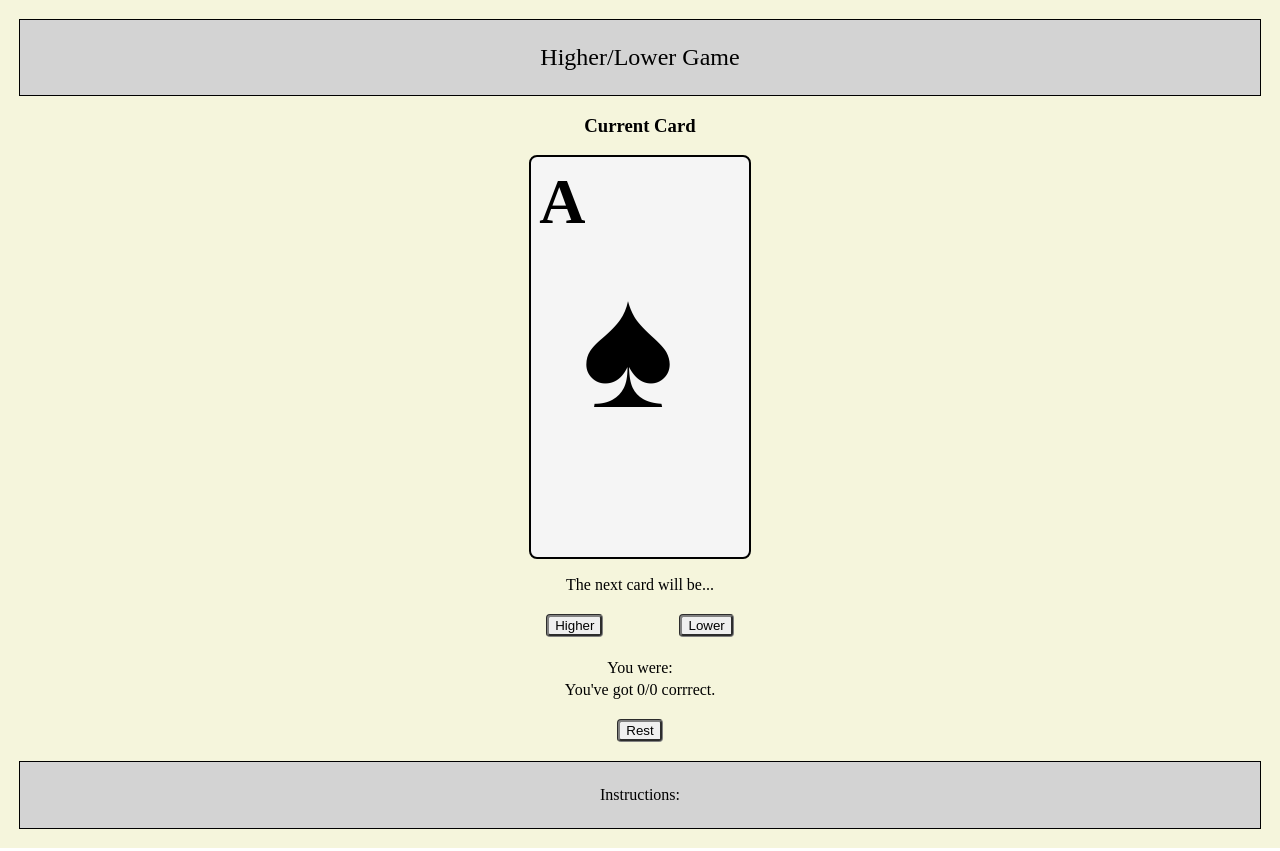
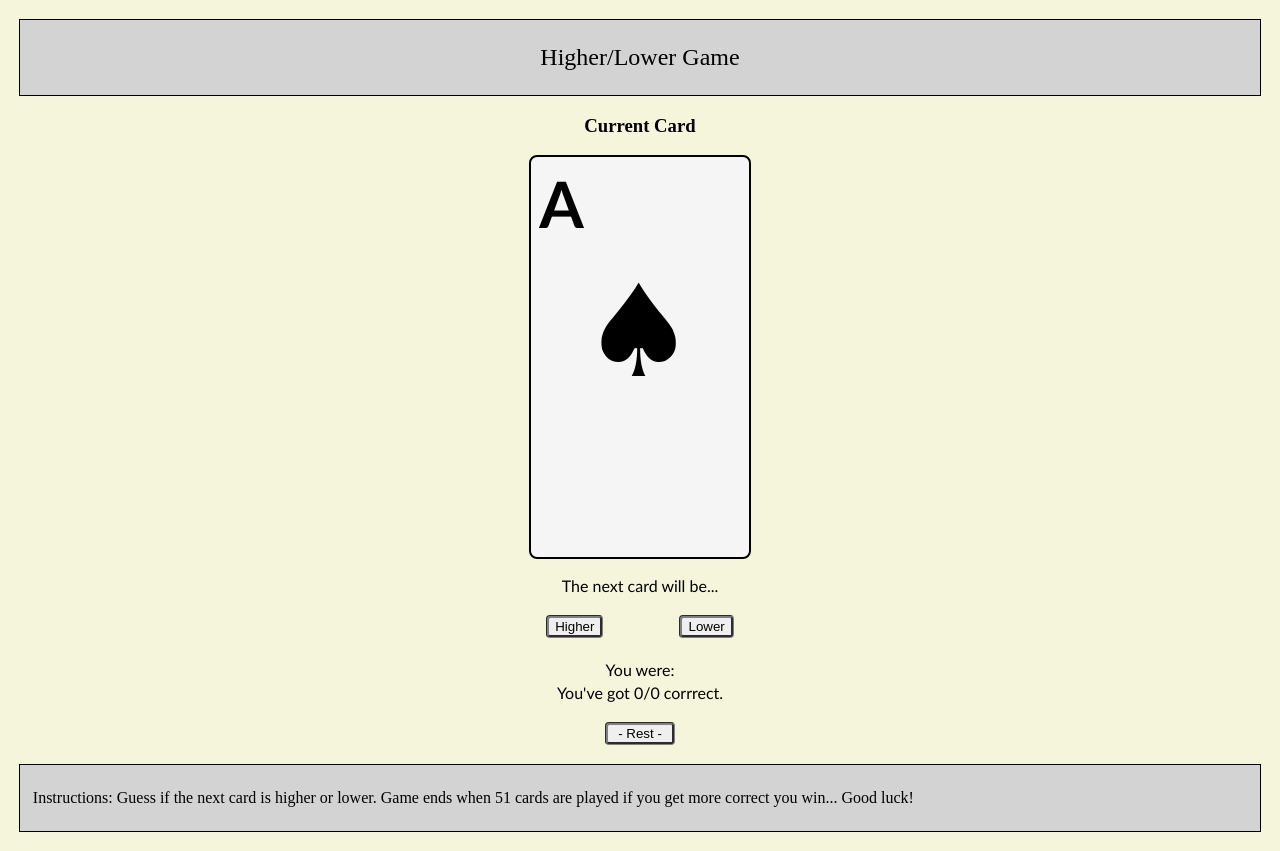
Before and after one commit to Ukeno/High-Low-Game, a plain HTML site: page index.html in a window 1280 px wide. Drawn offline with Linux system fonts and the light colour scheme.

Commit message:
added to all files

```diff
--- a/index.html
+++ b/index.html
@@ -10,13 +10,14 @@
 </head>
 
 <body>
-    <div class="container">
+
+    <div class="container" id="img">
         <header>Higher/Lower Game</header>
         <h3>Current Card</h3>
         <br>
         <div id="Hand"></div>
         <br>
-        <p>The next card will be...</p>
+        <p class="theNext">The next card will be...</p>
         <div>
             <input type="button" class="higherButton" onclick="submitGuess('Higher')" value="Higher">&emsp;&emsp;
             <input type="button" class="lowerButton" onclick="submitGuess('Lower')" value="Lower">
@@ -25,9 +26,10 @@
         <p id="result">You were:</p>
         <p id="score">You've got 0/0 corrrect.</p>
         <br>
-        <input type="button" class="restButton" onclick="location.href='index.html';" value="Rest">
+        <input type="button" class="restButton" onclick="location.href='index.html';" value="- Rest -">
         <div class="bottomBox">
-            Instructions:
+            <p>Instructions: Guess if the next card is higher or lower.
+                Game ends when 51 cards are played if you get more correct you win... Good luck!</p>
         </div>
     </div>
 </body>
--- a/main.js
+++ b/main.js
@@ -1,24 +1,18 @@
+/*** Sends to html h2/p tags ***/
 let cardHTML = document.getElementById("card");
 let scoreHTML = document.getElementById("score");
 let resultHTML = document.getElementById("result");
 
+/*** Create cards ***/
 const suits = ["♠", "♥", "♣", "♦"]
 const values = ["A", "2", "3", "4", "5", "6", "7", "8", "9", "10", "J", "Q", "K"]
 
-function shuffle(deck) {
-    for (let i = 0; i < deck.length; i++) {
-        let j = Math.floor(Math.random() * deck.length);
-        let temp = deck[i]
-        deck[i] = deck[j]
-        deck[j] = temp
-    }
-}
-
+/***  Create Deck combine suit and value ***/
 let deck = []
 function createDeck() {
     for (let i = 0; i < suits.length; i++) {
-        for (let j = 0; j < values.length; j++) {
-            cardValue = values[j]
+        for (let x = 0; x < values.length; x++) {
+            cardValue = values[x]
             cardSuit = suits[i]
             let weight = parseInt(cardValue);
             if (cardValue === "J" || cardValue === "Q" || cardValue === "K") {
@@ -50,23 +44,33 @@ function createDeck() {
     }
 }
 
+/*** Shuffle so deck not sequential ***/
+function shuffle(deck) {
+    for (let i = 0; i < deck.length; i++) {
+        let x = Math.floor(Math.random() * deck.length);
+        let temp = deck[i]
+        deck[i] = deck[x]
+        deck[x] = temp
+    }
+}
+
+/*** Game start ***/
 let playerTotal = 0
 
 function startGame() {
     createDeck()
     shuffle(deck)
+}
 
-}
 startGame()
-
+/***  ***/
 function getValue(card) {
     data = card.childNodes[2].innerHTML
     return parseInt(data)
 }
-
-
-
-let numQuestionsAsked = 0;
+/*
+/*** Starts count at 0| Generates new card | Prints to data to html ***/
+let numQuestionsAsked = 1;
 let numCorrect = 0;
 
 let previousCardValue = 0
@@ -80,11 +84,15 @@ function resetCardGame() {
     scoreHTML.innerText = "You've got " + numCorrect + "/" + numQuestionsAsked + " correct.";
     return previousCardValue
 }
+
+/*** Compare cards ***/
 function setPreviousCard(newCard) {
     previousCard = newCard
     previousCardValue = getValue(previousCard)
     return previousCardValue
 }
+
+/*** Submit ***/
 function submitGuess(highLowGuess) {
     let newCard = generateCard()
     let correctGuess = guessCard(highLowGuess, newCard);
@@ -94,11 +102,10 @@ function submitGuess(highLowGuess) {
     modifyCardGameHTML(correctGuess);
     setPreviousCard(newCard);
 }
-
+/*** Generates new card ***/
 function generateCard() {
     randomNumber = 0;
     let randomCard = 0;
-
     for (let i = 0; i < 1; i++) {
         randomCard = deck.pop()
         randomNumber = getValue(randomCard)
@@ -108,7 +115,7 @@ function generateCard() {
     }
     return randomNumber
 }
-
+/*** previousCard ? ***/
 function guessCard(highLowGuess, newCard) {
     let correctGuess;
 
@@ -129,13 +136,12 @@ function guessCard(highLowGuess, newCard) {
         }
     }
     else {
-        console.log("No guess provided");
         correctGuess = false;
     }
 
     return correctGuess;
 }
-
+/*** Score count ***/
 function updateScores(correctGuess) {
     if (correctGuess) {
         numCorrect++;
@@ -143,7 +149,7 @@ function updateScores(correctGuess) {
 
     numQuestionsAsked++;
 }
-
+/*** Loop for text in html ***/
 function modifyCardGameHTML(correctGuess) {
     let resultString = "";
 
@@ -154,5 +160,5 @@ function modifyCardGameHTML(correctGuess) {
     resultHTML.innerText = "You were: " + resultString;
     scoreHTML.innerText = "You've got " + numCorrect + "/" + numQuestionsAsked + " correct.";
 }
-
+/*** Rests after every submit ***/
 resetCardGame();
--- a/style.css
+++ b/style.css
@@ -1,17 +1,26 @@
 body {
     box-sizing: border-box;
+
 }
 
 * {
     border: 0 solid red;
     margin: auto;
 }
-
+/*
+#img {
+    background-image: url();
+    background-repeat: no-repeat;
+    opacity: 0.9;
+    width: 100%;
+    height: 100%;
+}
+*/
 .container {
     display: flex;
     margin: auto;
     min-height: 30vh;
-    background-color:beige;
+    background-color: beige;
     flex-direction: column;
 }
 
@@ -28,7 +37,12 @@ header {
 
 #Hand {
     padding: -9px;
+    font-family:'Trebuchet MS', 'Lucida Sans Unicode', 'Lucida Grande', 'Lucida Sans', Arial, sans-serif;
     border-radius: .5rem;
+}
+
+.theNext{
+    font-family:'Trebuchet MS', 'Lucida Sans Unicode', 'Lucida Grande', 'Lucida Sans', Arial, sans-serif;
 }
 
 .card {
@@ -57,7 +71,7 @@ header {
     position: flex;
     display: inline;
     margin: 5px 50px -10px;
-    font-size: 11rem;
+    font-size: 8rem;
 }
 
 .higherButton {
@@ -78,23 +92,28 @@ header {
 
 #result {
     padding: 2px;
+    font-family:'Trebuchet MS', 'Lucida Sans Unicode', 'Lucida Grande', 'Lucida Sans', Arial, sans-serif;
 }
 
 #score {
     padding: 2px;
+    font-family:'Trebuchet MS', 'Lucida Sans Unicode', 'Lucida Grande', 'Lucida Sans', Arial, sans-serif;
 }
+
 .restButton {
+    width: 70px;
     border-style: groove;
     border-width: 3px;
     border-color: grey;
     border-radius: 4px;
 }
+
 .bottomBox {
     margin: 19px;
     padding: 3vh 1vw 3vh;
     flex-grow: .5;
     font-size: 30px;
-    text-align: center;
+    text-align: left;
     background-color: lightgrey;
     border: 1px solid black;
     font-size: 1rem;
```
